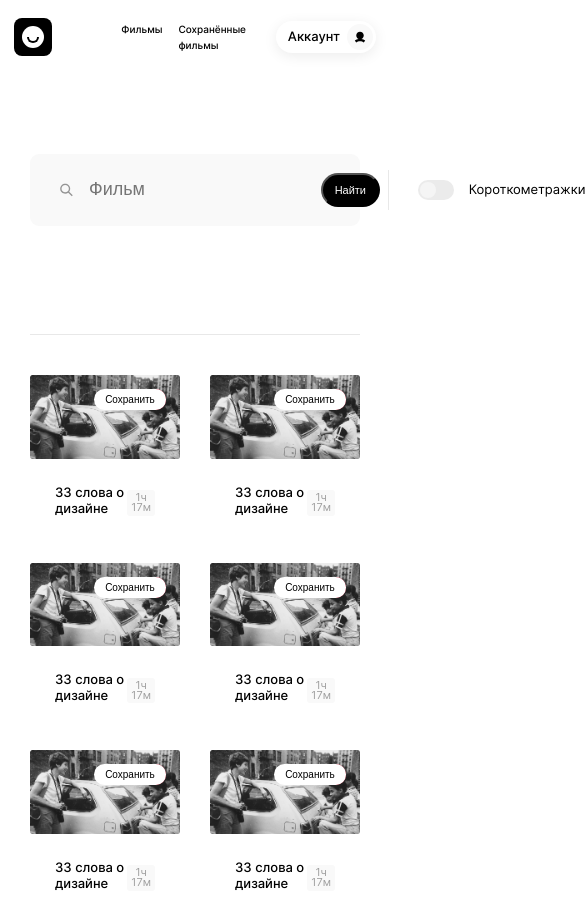
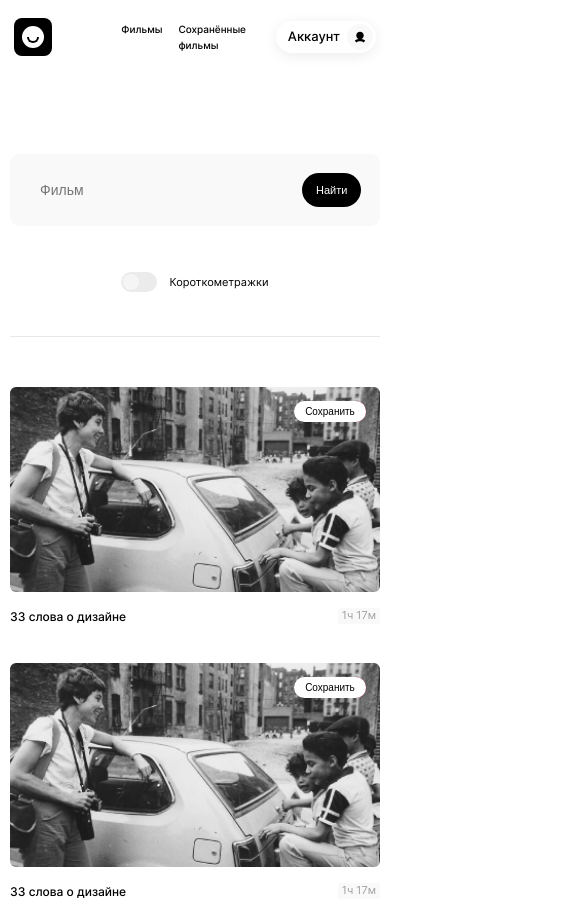
Before and after one commit to iamkda-q/movies-explorer-frontend, a React app: page /movies in a window 390 px wide. Shown: the top 919 px of the page, 585 px wide, since content can reach past the window. Built offline with nearby package versions, Linux system fonts and the light colour scheme; a web font is replaced by a local one.

Commit message:
feat: add adaptive for moviesPage

```diff
--- a/src/components/More/More.css
+++ b/src/components/More/More.css
@@ -24,10 +24,13 @@
         padding-right: 30px;
     }
 
-    .more__button {
-        padding: 70px 30px 12px;
-        grid-template-columns: repeat(2, 1fr);
-        row-gap: 22px;
+}
+
+@media screen and (max-width: 850px) {
+
+    .more {
+        padding-left: 10px;
+        padding-right: 10px;
     }
 
 }
--- a/src/components/MoviesCard/MoviesCard.css
+++ b/src/components/MoviesCard/MoviesCard.css
@@ -8,6 +8,9 @@
 .movies__img {
     width: 100%;
     max-height: 201px;
+    object-fit: cover;
+    border-radius: 6px;
+    cursor: pointer;
 }
 
 .movies__info {
@@ -15,7 +18,7 @@
     width: 100%;
     justify-content: space-between;
     align-items: flex-end;
-    padding: 14px;
+    padding: 14px 14px 0;
 }
 
 .movies__name {
@@ -48,7 +51,7 @@
     border: none;
 }
 
-.movies__saved {
+.movies__delete {
     position: absolute;
     top: 14px;
     right: 14px;
@@ -59,17 +62,26 @@
     background-color: rgba(255, 64, 98, 1);
 }
 
-.movies__saved::before {
+.movies__delete::before {
     content: "";
     width: 8px;
     height: 8px;
-    background-image: url("../../assets/images/saved-icon.svg");
     background-size: contain;
     background-repeat: no-repeat;
     background-position: center;
     position: absolute;
     top: calc(50% - 4px);
     left: calc(50% - 4px);
+    background-image: url("../../assets/images/saved-icon.svg");
+    transition: 0.15s linear;
+}
+
+.movies__delete:hover {
+    background-color: rgba(249, 249, 249, 1);
+}
+
+.movies__delete:hover::before {
+    background-image: url("../../assets/images/delete-icon.svg");
 }
 
 @media screen and (max-width: 850px) {
@@ -79,6 +91,23 @@
     }
 
     .movies__info {
-        padding: 25px;
+        padding: 25px 0 0;
     }
 }
+
+@media screen and (max-width: 550px) {
+
+    .movies__img {
+        max-height: calc(16800vw / 320);
+    }
+
+    .movies__info {
+        padding-top: 16px;
+    }
+
+    .movies__name {
+        font-size: 12px;
+        line-height: 1.25;
+    }
+
+}
--- a/src/components/MoviesCard/MoviesCard.js
+++ b/src/components/MoviesCard/MoviesCard.js
@@ -1,4 +1,5 @@
 // import { Route } from "react-router-dom";
+import { Route } from "react-router-dom";
 import "./MoviesCard.css";
 import image from "../../assets/images/1.png";
 
@@ -10,10 +11,14 @@ function MoviesCard() {
                 <p className="movies__name">33 слова о дизайне</p>
                 <span className="movies__duration">1ч 17м</span>
             </div>
-            <button className="movies__saved"></button>
-            <button className="movies__save">Сохранить</button>
+            <button className="movies__delete"></button>
+            <Route path="/movies" exact>
+                <button className="movies__save app__link-button-type">
+                    Сохранить
+                </button>
+            </Route>
         </div>
-    )
+    );
 }
 
 export default MoviesCard;
--- a/src/components/MoviesCardList/MoviesCardList.css
+++ b/src/components/MoviesCardList/MoviesCardList.css
@@ -1,19 +1,29 @@
 .movies {
     max-width: 1280px;
-    padding: 70px 70px 14px;
+    padding: 80px 70px 28px;
     margin: 0 auto;
     display: grid;
     grid-template-columns: repeat(3, 1fr);
     grid-template-rows: auto;
-    gap: 45px 30px;
+    gap: 59px 30px;
 }
 
 @media screen and (max-width: 850px) {
 
     .movies {
-        padding: 70px 30px 12px;
+        padding: 80px 30px 12px;
         grid-template-columns: repeat(2, 1fr);
-        row-gap: 22px;
+        row-gap: 47px;
     }
 
 }
+
+@media screen and (max-width: 550px) {
+
+    .movies {
+        padding: 50px 10px 13px;
+        grid-template-columns: 1fr;
+        row-gap: 39px;
+    }
+
+}
--- a/src/components/SearchForm/SearchForm.css
+++ b/src/components/SearchForm/SearchForm.css
@@ -1,28 +1,32 @@
 .search {
     max-width: 1280px;
-    padding: 70px 70px 10px;
+    padding: 70px 70px 70px;
     margin: 0 auto;
 }
 
-.search__form {
-    height: 72px;
-    padding: 0 25px 0 30px;
+.search__container {
+    width: 100%;
     display: grid;
-    grid-template-columns: minmax(min-content, max-content) 1fr repeat(3, minmax(min-content, max-content));
-    align-items: center;
-    margin-bottom: 69px;
-    background-color: rgba(249, 249, 249, 1);
-    border-radius: 9px;
+    grid-template-columns: 1fr minmax(min-content, max-content);
+    grid-template-rows: 72px;
     position: relative;
 }
 
-.search__form::after {
+.search__container::after {
     content: "";
     width: 100%;
     position: absolute;
-    bottom: -70px;
+    bottom: -69px;
     border-bottom: 1px solid rgba(232, 232, 232, 1);
-    pointer-events: none;
+}
+
+.search__form {
+    padding: 0 25px 0 30px;
+    display: grid;
+    grid-template-columns: minmax(min-content, max-content) 1fr minmax(min-content, max-content);
+    align-items: center;
+    background-color: rgba(249, 249, 249, 1);
+    border-radius: 9px 0 0 9px;
 }
 
 .search__input-label {
@@ -32,10 +36,10 @@
 .search__icon {
     width: auto;
     height: auto;
+    margin-right: 21px;
 }
 
 .search__input {
-    margin-left: 21px;
     border: none;
     outline: none;
     font-size: 18px;
@@ -46,14 +50,23 @@
 .search__button {
     width: 58.65px;
     height: 34px;
+    border: none;
     border-radius: 48px;
     background-color: black;
     color: white;
     font-weight: 500;
     font-size: 11px;
     line-height: 1.64;
-    margin-right: 30px;
-    position: relative;
+    cursor: pointer;
+}
+
+.search__shorts {
+    display: flex;
+    align-items: center;
+    background-color: rgba(249, 249, 249, 1);
+    border-radius: 0 9px 9px 0;
+    padding: 0 30px 0 29px;
+    column-gap: 14px;
 }
 
 .search__shorts-text {
@@ -63,7 +76,6 @@
 
 .search__shorts-label {
     cursor: pointer;
-    margin: 0 14px 0 29px;
     position: relative;
 }
 
@@ -97,42 +109,101 @@
     background: rgba(245, 245, 245, 1);
     transition: 0.2s;
 }
-.search__shorts {
+.search__shorts-chekcbox {
     position: absolute;
     visibility: hidden;
 }
 
-.search__shorts:checked + .search__checkbox-div {
+.search__shorts-chekcbox:checked + .search__checkbox-div {
     background: rgba(43, 224, 128, 1);
 }
-.search__shorts:checked + .search__checkbox-div:before {
+.search__shorts-chekcbox:checked + .search__checkbox-div:before {
     transform: translateX(16px);
 }
 
 @media screen and (max-width: 850px) {
-
     .search {
-        padding: 80px 30px 10px;
+        padding: 80px 30px 110px;
     }
 
     .search__form {
-        padding-right: 20px;
+        padding-right: 19px;
     }
 
-    .search__form::after {
+    .search__container::after {
         bottom: -109px;
     }
 
-    .search__input {
-        margin-left: 16px;
+    .search__icon {
+        margin-right: 16px;
     }
 
-    .search__button {
-        margin-right: 19px;
+    .search__shorts {
+        padding: 0 20px 0 19px;
+        column-gap: 15px;
     }
 
-    .search__shorts-label {
-        margin-right: 15px;
-        margin-left: 19px;
+    .search__shorts-label::before {
+        left: -19px;
     }
 }
+
+@media screen and (max-width: 620px) {
+
+    .search {
+        padding: 80px 30px 45px;
+    }
+
+    .search__container {
+        display: grid;
+        grid-template-columns: 1fr;
+        grid-template-rows: 72px auto;
+    }
+
+    .search__form {
+        border-radius: 9px;
+    }
+
+    .search__container::after {
+        bottom: -45px;
+    }
+
+    .search__shorts {
+        justify-content: center;
+        margin-top: 46px;
+        background-color: white;
+        column-gap: 13px;
+    }
+
+    .search__shorts-label::before {
+        border-left: none;
+    }
+
+}
+
+@media screen and (max-width: 550px) {
+
+    .search {
+        padding-left: 10px;
+        padding-right: 10px;
+    }
+
+    .search__form {
+        grid-template-columns:1fr minmax(min-content, max-content);
+    }
+
+    .search__icon {
+        display: none;
+    }
+
+    .search__input {
+        font-size: 14px;
+        line-height: 1.43;
+    }
+
+    .search__shorts-text {
+        font-size: 11px;
+        line-height: 1.64;
+    }
+
+}
--- a/src/components/SearchForm/SearchForm.js
+++ b/src/components/SearchForm/SearchForm.js
@@ -5,6 +5,7 @@ import searchIcon from "../../assets/images/search-icon.svg";
 function SearchForm() {
     return (
         <section className="search">
+            <div className="search__container">
                 <form className="search__form" name="search__form">
                     <img
                         src={searchIcon}
@@ -22,12 +23,18 @@ function SearchForm() {
                     <button type="submit" className="search__button">
                         Найти
                     </button>
+                </form>
+                <div className="search__shorts">
                     <label className="search__shorts-label">
-                    <input type="checkbox" className="search__shorts" />
+                        <input
+                            type="checkbox"
+                            className="search__shorts-chekcbox"
+                        />
                         <div className="search__checkbox-div"></div>
                     </label>
                     <p className="search__shorts-text">Короткометражки</p>
-            </form>
+                </div>
+            </div>
         </section>
     );
 }
```
Also changed, not shown: src/assets/images/delete-icon.svg (added). Lines whose indentation alone changed are shown as unchanged.
